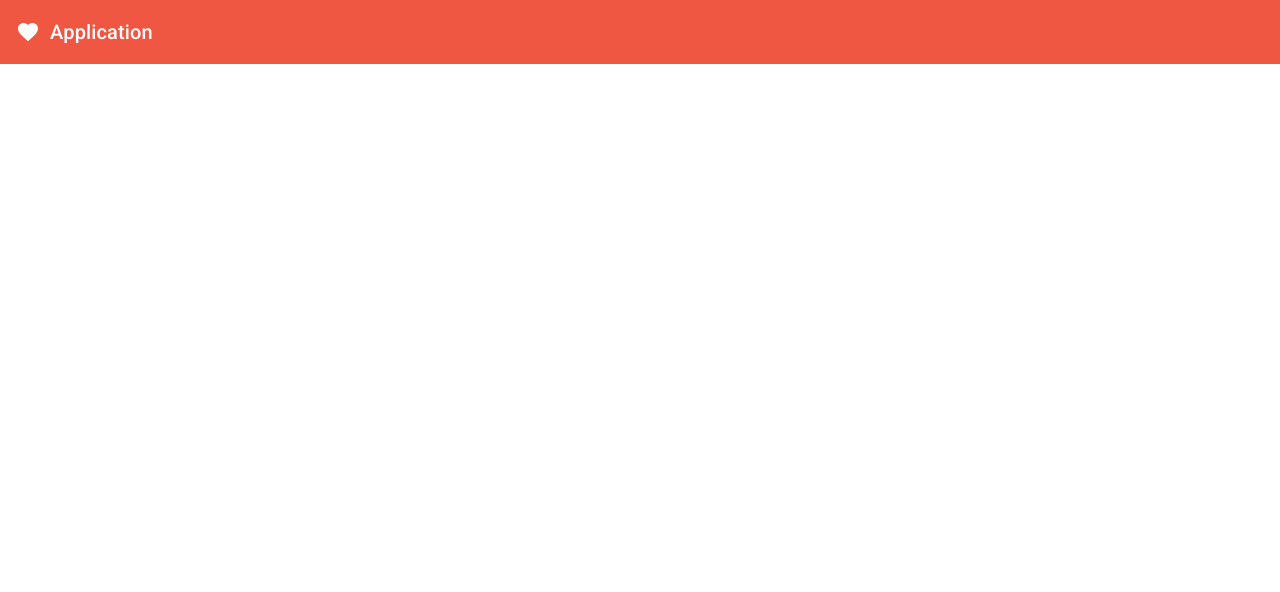
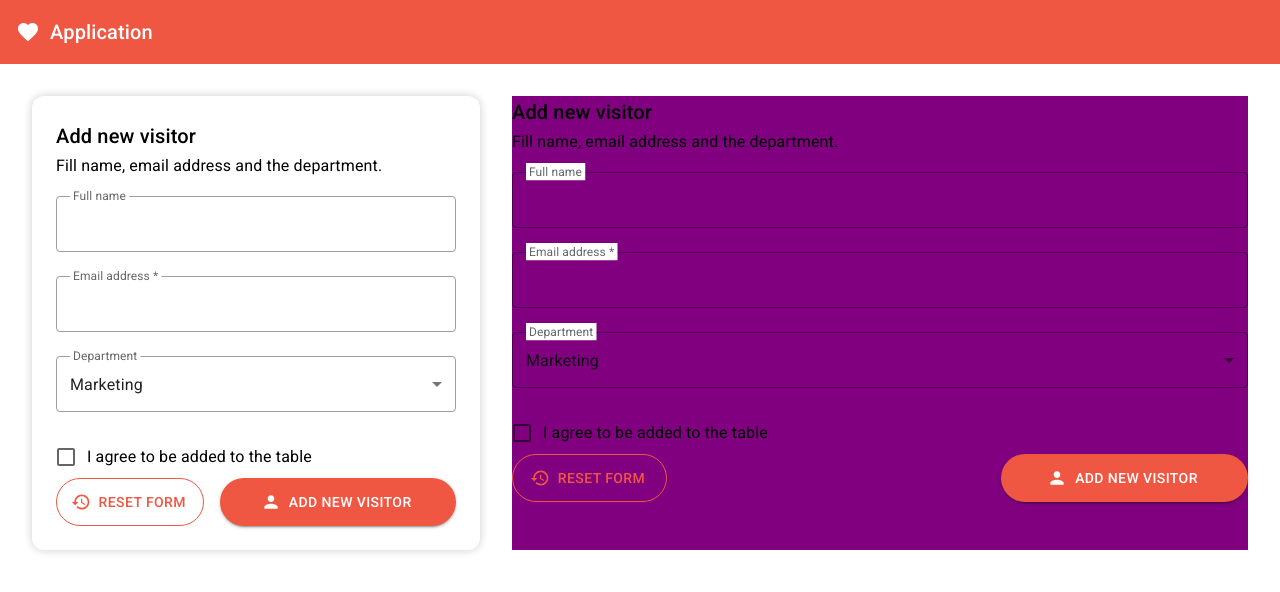
Before and after one commit to glukomania/Awesome-Guestbook, a React (Create React App) app: page / in a window 1280 px wide. Shown: the top 592 px of the page. Built offline with nearby package versions, Linux system fonts and the light colour scheme.

Commit message:
User form UI

```diff
--- a/src/App.tsx
+++ b/src/App.tsx
@@ -1,10 +1,8 @@
 import React from 'react';
-import logo from './logo.svg';
 import './App.css';
 import Container from '@mui/material/Container';
-import Typography from '@mui/material/Typography';
 import Box from '@mui/material/Box';
-import FavoriteIcon from '@mui/icons-material/Favorite'
+import UserForm from './components/UserForm'
 
 import TopPanel from './components/TopPanel'
 
@@ -12,6 +10,14 @@ function App() {
   return (
     <Container maxWidth={false} disableGutters>
       <TopPanel />
+      <Box sx={{display: 'flex', justifyContent: 'space-between', p: 4, }}>
+          <Box sx={{width: '400px', mr: 4, p: 3, borderRadius: 3, boxShadow: '0 0 10px rgba(0,0,0,0.2)'  }}>
+            <UserForm />
+          </Box>
+        <Box sx={{backgroundColor: 'purple', flexGrow: 1}}>
+            <UserForm />
+        </Box>
+      </Box>
     </Container>
   )
 }
--- /dev/null
+++ b/src/components/CustomCheckbox.tsx
@@ -0,0 +1,30 @@
+import React, {useState} from 'react'
+import Checkbox from '@mui/material/Checkbox';
+import FormControlLabel from '@mui/material/FormControlLabel';
+
+type CustomCheckboxProps = {
+  label: string
+}
+
+const CustomCheckbox = (props: CustomCheckboxProps) => {
+    const [checked, setChecked] = useState(false);
+
+    const handleChange = (event: React.ChangeEvent<HTMLInputElement>) => {
+      setChecked(event.target.checked);
+    };
+
+    return (
+      <FormControlLabel
+        control={
+          <Checkbox
+            checked={checked}
+            onChange={handleChange}
+            inputProps={{ 'aria-label': 'controlled' }}
+          />
+        }
+        label={props.label}
+      />
+    );
+  }
+
+  export default CustomCheckbox;
--- /dev/null
+++ b/src/components/CustomSelect.tsx
@@ -0,0 +1,60 @@
+import React, {useState} from 'react';
+import { TextField, InputLabel, FormControl, Select, MenuItem } from '@mui/material';
+import { styled } from '@mui/system';
+
+const CustomTextField = styled(TextField)({
+  '& .MuiOutlinedInput-root': {
+    '& fieldset': {
+      borderColor: '#00000060',
+    },
+    '&:hover fieldset': {
+      borderColor: 'black',
+    },
+    '&.Mui-focused fieldset': {
+      borderColor: 'black',
+    },
+  },
+});
+
+const CustomInputLabel = styled(InputLabel)({
+  backgroundColor: 'white',
+  paddingRight: '4px',
+  paddingLeft: '4px',
+});
+
+type CustomInputProps = {
+    label: string
+}
+
+function CustomSelect(props: CustomInputProps) {
+
+    const [department, setDepartment] = useState('Marketing');
+
+  return (
+    <FormControl variant="outlined" fullWidth>
+        <CustomInputLabel shrink htmlFor="custom-input">
+            {props.label}
+        </CustomInputLabel>
+        <Select
+            value={department}
+            sx={{'& .MuiOutlinedInput-notchedOutline': {
+            border: '1px solid',
+            borderColor: '#00000060',
+            borderRadius: 1
+            },
+            padding: '0px, 12px, 0px, 12px',
+            mb: 3}}
+            onChange={(event) => setDepartment(event.target.value as string)}
+        >
+
+            <MenuItem value={'Marketing'}>Marketing</MenuItem>
+            <MenuItem value={'IT'}>IT</MenuItem>
+            <MenuItem value={'Sales'}>Sales</MenuItem>
+            <MenuItem value={'Management'}>Management</MenuItem>
+            <MenuItem value={'Accounting'}>Accounting</MenuItem>
+        </Select>
+    </FormControl>
+  );
+}
+
+export default CustomSelect;
--- /dev/null
+++ b/src/components/CustonInput.tsx
@@ -0,0 +1,49 @@
+import React from 'react';
+import { TextField, InputLabel, FormControl } from '@mui/material';
+import { styled } from '@mui/system';
+
+const CustomTextField = styled(TextField)({
+  '& .MuiOutlinedInput-root': {
+    '& fieldset': {
+      borderColor: '#00000060',
+    },
+    '&:hover fieldset': {
+      borderColor: 'black',
+    },
+    '&.Mui-focused fieldset': {
+      borderColor: 'black',
+    },
+  },
+});
+
+const CustomInputLabel = styled(InputLabel)({
+  backgroundColor: 'white',
+  paddingRight: '4px',
+  paddingLeft: '4px',
+});
+
+type CustomInputProps = {
+    label: string
+}
+
+function CustomInput(props: CustomInputProps) {
+  return (
+    <FormControl variant="outlined" sx={{ width: '100%' }}>
+      <CustomInputLabel shrink htmlFor="custom-input">
+        {props.label}
+      </CustomInputLabel>
+      <CustomTextField
+        id="custom-input"
+        variant="outlined"
+        sx={{'& .MuiOutlinedInput-notchedOutline': {
+            border: '1px solid',
+            borderColor: '#00000060',
+            borderRadius: 1
+          }, padding: '0px, 12px, 0px, 12px',
+        mb: 3}}
+      />
+    </FormControl>
+  );
+}
+
+export default CustomInput;
--- /dev/null
+++ b/src/components/UserForm.tsx
@@ -0,0 +1,92 @@
+import React, {useState} from 'react';
+import Typography from '@mui/material/Typography';
+import {Box, Button} from '@mui/material';
+import HistoryIcon from '@mui/icons-material/History';
+import PersonIcon from '@mui/icons-material/Person';
+
+
+
+import CustomInput from './CustonInput'
+import CustomSelect from './CustomSelect';
+import CustomCheckbox from './CustomCheckbox'
+
+
+const UserForm = () => {
+
+    const [fullName, setFullName] = useState('');
+    const [email, setEmail] = useState('');
+    const [department, setDepartment] = useState('');
+
+    const handleSubmit = (event: React.FormEvent<HTMLFormElement>) => {
+      event.preventDefault();
+      console.log('handleSubmit')
+
+    };
+
+    const resetForm = () => {
+        console.log('resetForm')
+      };
+
+      const addNewVisitor = (event: React.MouseEvent<HTMLFormElement>) => {
+        event.preventDefault();
+        console.log('addNewVisitor')
+    };
+
+    return (
+    <form onSubmit={handleSubmit}>
+        <Typography variant="h6" >
+            Add new visitor
+        </Typography>
+        <Typography variant="subtitle1">
+            Fill name, email address and the department.
+        </Typography>
+        <Box sx={{mt: 2}}>
+            <CustomInput label={'Full name'}/>
+            <CustomInput label={'Email address *'}/>
+        </Box>
+
+        <CustomSelect label={'Department'} />
+        <CustomCheckbox label={'I agree to be added to the table'} />
+        <Box
+            sx={{
+                display: 'flex',
+                flexDirection: 'row',
+                justifyContent: 'space-between',
+                gap: 2,
+                width: '100%',            }}
+            >
+            <Button
+                variant="outlined"
+                color="primary"
+                startIcon={<HistoryIcon />}
+                size="medium" sx={{
+                    borderRadius: 10,
+                    width: '155px',
+                    height: 48,
+                    borderColor: '#EF5742',
+                    color: '#EF5742'
+                }}
+                onClick={resetForm}
+                >
+                    Reset form
+            </Button>
+            <Button
+                variant="contained"
+                type="submit"
+                startIcon={<PersonIcon />}
+                sx={{
+                    width: '247px',
+                    borderRadius: 10,
+                    height: 48,
+                    backgroundColor: '#EF5742',
+                    color: 'white'
+                }}>
+                    Add new visitor
+            </Button>
+        </Box>
+    </form>
+    )
+}
+
+
+export default UserForm
```
